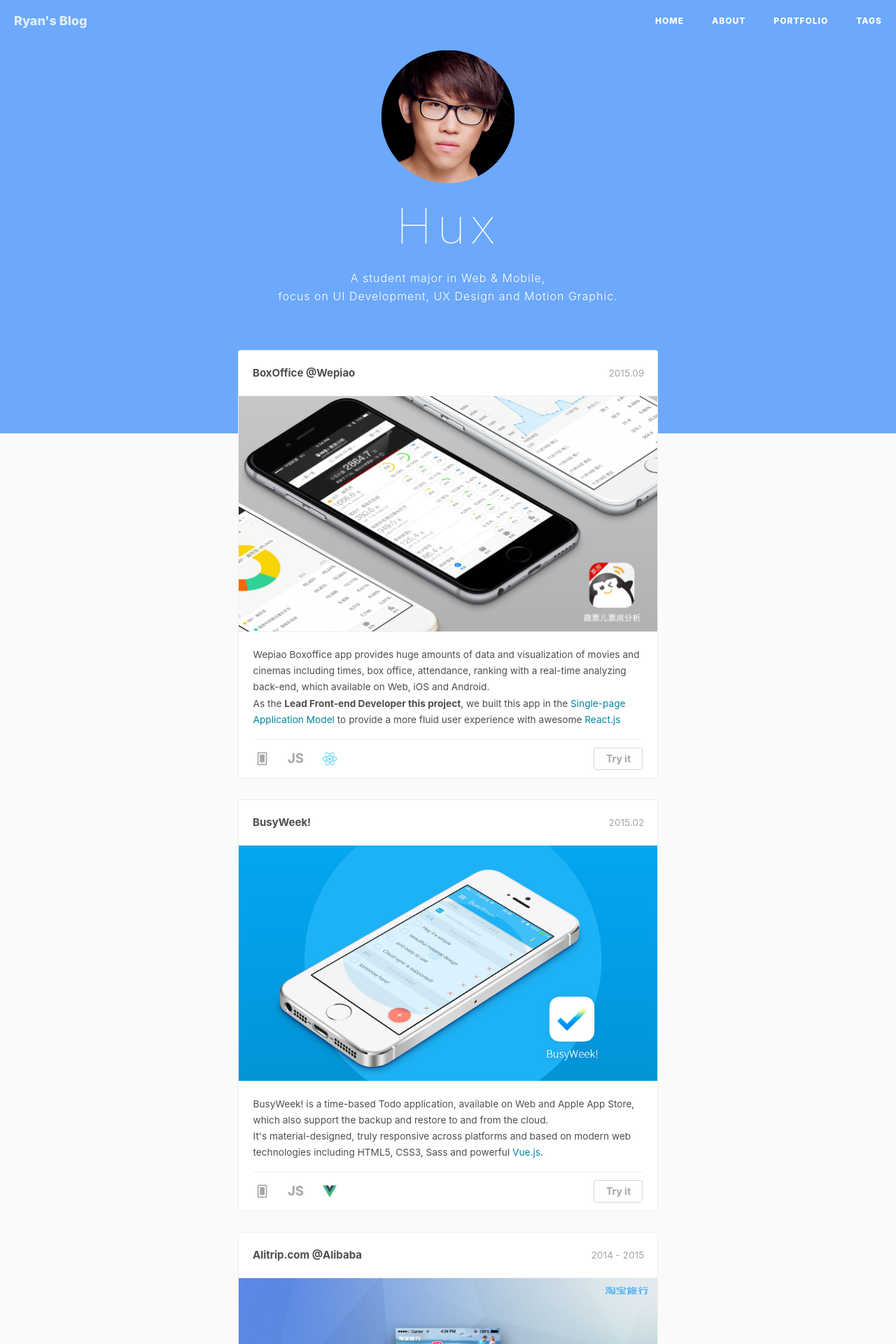
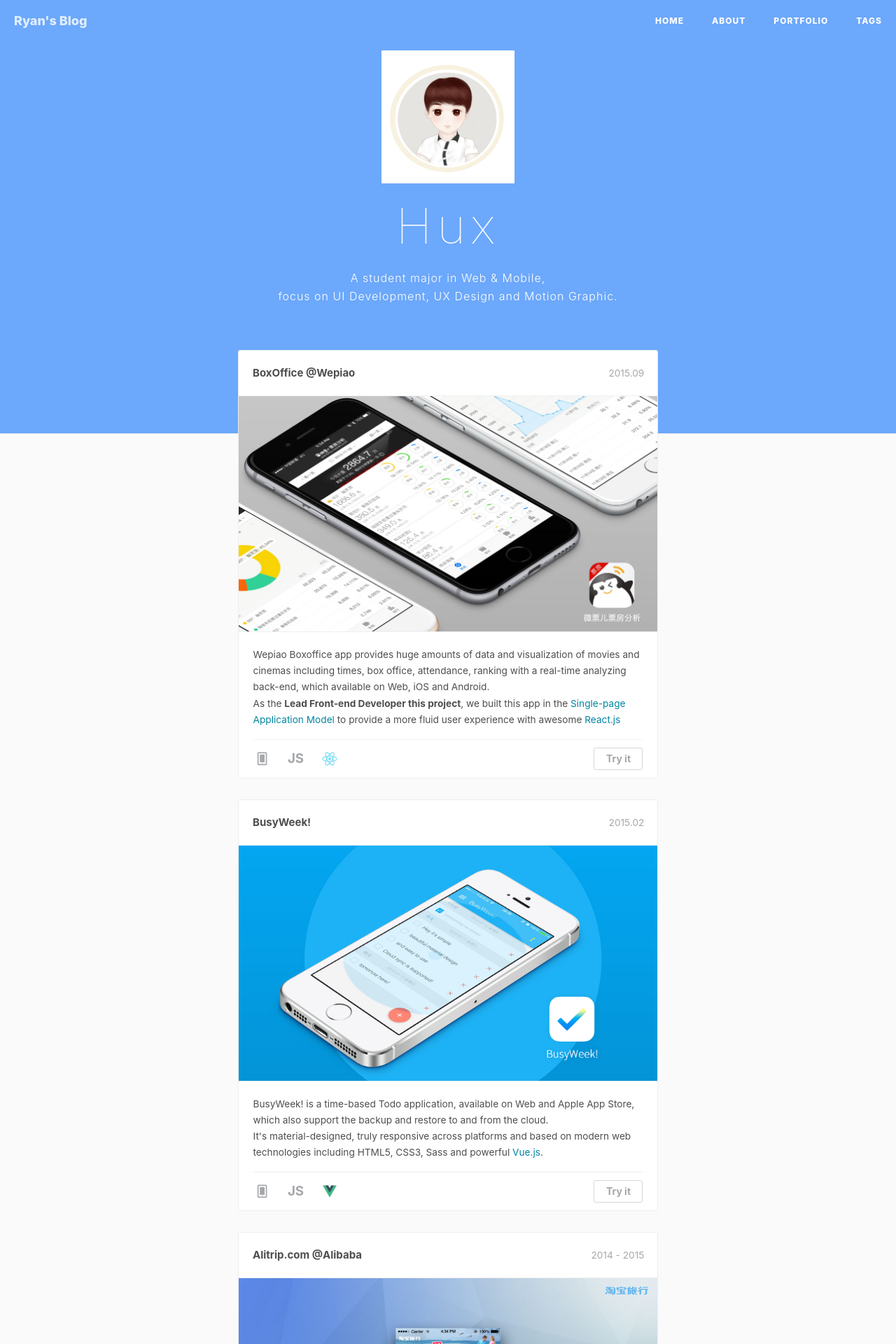
Before and after one commit to dnqs123/dnqs123.github.io, a Jekyll site: the page built from portfolio/index.html, in a window 1280 px wide. Shown: the top 1920 px of the page at 70% size. Built offline with Jekyll 4.4.1, drawn with Linux system fonts in a browser that asks for light colours; nearby versions of some CDN libraries; comment, search, counter and statistics services are not loaded.

Commit message:
no message

```diff
--- a/portfolio/index.html
+++ b/portfolio/index.html
@@ -16,7 +16,7 @@
 	<body>
 		<div class="container" style="margin:0;padding:0;width:100%;">
 			<header>
-				<img width="190" height="190" src="images/hux_avatar.png">
+				<img width="190" height="190" src="images/user_avatar.jpg">
 				<h1>Hux</h1>
 				<p>A student major in Web & Mobile,<br>
 					focus on UI Development, UX Design and Motion Graphic.</p>
```
Also changed, not shown: portfolio/images/hux_avatar.png (deleted), portfolio/images/user_avatar.jpg (added).
